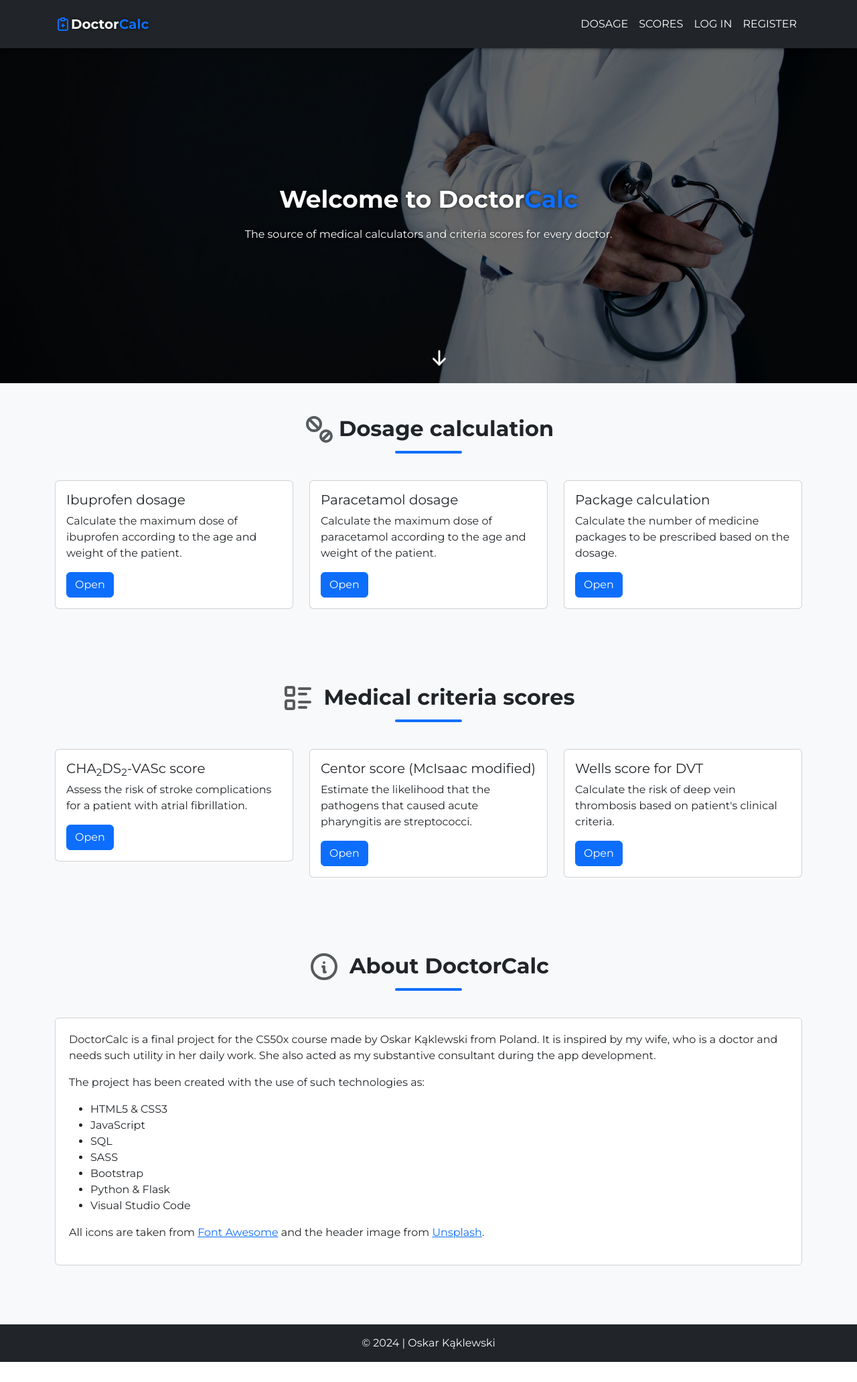
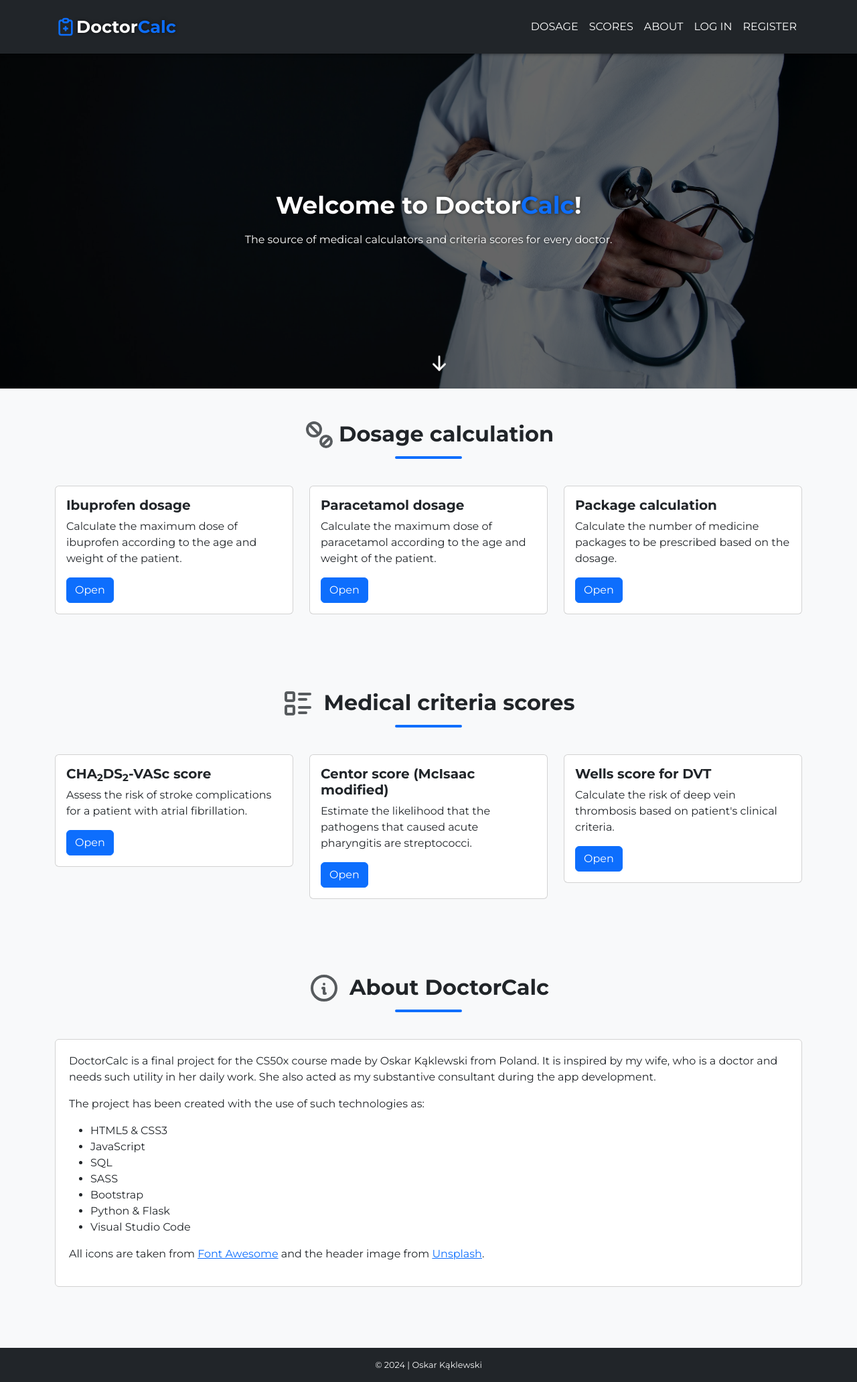
Before and after one commit to kaklewski/doctor-calc, a Flask app: page / in a window 1280 px wide. Shown: the whole page at 67% size. Before the commit the page ends 2033 px from the top, so only its background shows below. Run offline with Flask 3, Linux system fonts and the light colour scheme; some libraries are stand-ins or nearby versions.

Commit message:
Replaced some custom CSS with Bootstrap

```diff
--- a/static/css/main.css
+++ b/static/css/main.css
@@ -15,14 +15,6 @@ body {
   font-family: "Montserrat", sans-serif;
 }
 
-main {
-  padding-bottom: 50px;
-}
-
-h2 {
-  font-weight: bold;
-  text-align: center;
-}
 h2 svg {
   margin-top: -3px;
   margin-right: 5px;
@@ -58,9 +50,10 @@ h2 svg {
 .navbar .navbar-brand {
   display: flex;
   align-items: center;
+  font-size: 1.6em;
   font-weight: bold;
+  text-shadow: 0 0 5px rgba(0, 0, 0, 0.6);
   transition: color 0.3s;
-  text-shadow: 0 0 5px rgba(0, 0, 0, 0.6);
 }
 .navbar .navbar-brand svg,
 .navbar .navbar-brand span {
@@ -147,6 +140,7 @@ h2 svg {
   width: 100%;
   bottom: 0;
   background-color: #212529;
+  font-size: 0.8em;
 }
 
 .wrapper {
--- a/static/css/main.scss
+++ b/static/css/main.scss
@@ -20,14 +20,7 @@ body {
 	font-family: 'Montserrat', sans-serif;
 }
 
-main {
-	padding-bottom: 50px;
-}
-
 h2 {
-	font-weight: bold;
-	text-align: center;
-
 	svg {
 		margin-top: -3px;
 		margin-right: 5px;
@@ -68,9 +61,10 @@ h2 {
 	.navbar-brand {
 		display: flex;
 		align-items: center;
+		font-size: 1.6em;
 		font-weight: bold;
+		text-shadow: 0 0 5px rgba(0, 0, 0, 0.6);
 		transition: color 0.3s;
-		text-shadow: 0 0 5px rgba(0, 0, 0, 0.6);
 
 		svg,
 		span {
@@ -178,6 +172,7 @@ h2 {
 	width: 100%;
 	bottom: 0;
 	background-color: $dark-color;
+	font-size: 0.8em;
 }
 
 // SUB-PAGES
--- a/templates/centor-score.html
+++ b/templates/centor-score.html
@@ -3,7 +3,7 @@ endblock %} {% block main %}
 
 <section class="py-5">
 	<div class="container">
-		<h2 class="pageH2">
+		<h2 class="pageH2 fw-bold text-center">
 			<svg
 				xmlns="http://www.w3.org/2000/svg"
 				width="48"
--- a/templates/cha2ds2vasc-score.html
+++ b/templates/cha2ds2vasc-score.html
@@ -3,7 +3,7 @@
 
 <section class="py-5">
 	<div class="container">
-		<h2 class="pageH2">
+		<h2 class="pageH2 fw-bold text-center">
 			<svg
 				xmlns="http://www.w3.org/2000/svg"
 				width="48"
@@ -215,7 +215,8 @@
 					width="24"
 					height="24"
 					viewBox="0 0 24 24"
-					fill="currentColor"CentorScore
+					fill="currentColor"
+					CentorScore
 					class="icon icon-tabler icons-tabler-filled icon-tabler-star">
 					<path stroke="none" d="M0 0h24v24H0z" fill="none" />
 					<path
--- a/templates/favorites.html
+++ b/templates/favorites.html
@@ -2,7 +2,7 @@
 main %}
 <section class="py-5">
 	<div class="container">
-		<h2 class="pageH2">
+		<h2 class="pageH2 text-center fw-bold">
 			<svg
 				xmlns="http://www.w3.org/2000/svg"
 				width="32"
--- a/templates/ibuprofen-dosage.html
+++ b/templates/ibuprofen-dosage.html
@@ -3,7 +3,7 @@ block main %}
 
 <section class="py-5">
 	<div class="container">
-		<h2 class="pageH2">
+		<h2 class="pageH2 fw-bold text-center">
 			<svg
 				xmlns="http://www.w3.org/2000/svg"
 				width="48"
--- a/templates/index.html
+++ b/templates/index.html
@@ -4,7 +4,7 @@ and medical scores for doctors {% endblock %} {% block main %}
 <section class="header">
 	<div class="header-shadow"></div>
 	<div class="header-text">
-		<h1>Welcome to Doctor<span>Calc</span></h1>
+		<h1>Welcome to Doctor<span>Calc</span>!</h1>
 		<p>
 			The source of medical calculators and criteria scores for every
 			doctor.
@@ -31,7 +31,7 @@ and medical scores for doctors {% endblock %} {% block main %}
 
 <section id="dosage" class="dosage py-5">
 	<div class="container">
-		<h2>
+		<h2 class="fw-bold text-center">
 			<svg
 				xmlns="http://www.w3.org/2000/svg"
 				width="48"
@@ -56,7 +56,7 @@ and medical scores for doctors {% endblock %} {% block main %}
 			<div class="col-lg-4 col-md-6 mb-3">
 				<div class="card">
 					<div class="card-body">
-						<h5 class="card-title">Ibuprofen dosage</h5>
+						<h5 class="card-title fw-bold">Ibuprofen dosage</h5>
 						<p class="card-text">
 							Calculate the maximum dose of ibuprofen according to
 							the age and weight of the patient.
@@ -70,7 +70,7 @@ and medical scores for doctors {% endblock %} {% block main %}
 			<div class="col-lg-4 col-md-6 mb-3">
 				<div class="card">
 					<div class="card-body">
-						<h5 class="card-title">Paracetamol dosage</h5>
+						<h5 class="card-title fw-bold">Paracetamol dosage</h5>
 						<p class="card-text">
 							Calculate the maximum dose of paracetamol according
 							to the age and weight of the patient.
@@ -84,7 +84,7 @@ and medical scores for doctors {% endblock %} {% block main %}
 			<div class="col-lg-4 col-md-6 mb-3">
 				<div class="card">
 					<div class="card-body">
-						<h5 class="card-title">Package calculation</h5>
+						<h5 class="card-title fw-bold">Package calculation</h5>
 						<p class="card-text">
 							Calculate the number of medicine packages to be
 							prescribed based on the dosage.
@@ -101,7 +101,7 @@ and medical scores for doctors {% endblock %} {% block main %}
 
 <section id="criteria" class="criteria py-5">
 	<div class="container">
-		<h2>
+		<h2 class="fw-bold text-center">
 			<svg
 				xmlns="http://www.w3.org/2000/svg"
 				width="48"
@@ -132,7 +132,7 @@ and medical scores for doctors {% endblock %} {% block main %}
 			<div class="col-lg-4 col-md-6 mb-3">
 				<div class="card">
 					<div class="card-body">
-						<h5 class="card-title">
+						<h5 class="card-title fw-bold">
 							CHA<sub>2</sub>DS<sub>2</sub>-VASc score
 						</h5>
 						<p class="card-text">
@@ -148,7 +148,7 @@ and medical scores for doctors {% endblock %} {% block main %}
 			<div class="col-lg-4 col-md-6 mb-3">
 				<div class="card">
 					<div class="card-body">
-						<h5 class="card-title">
+						<h5 class="card-title fw-bold">
 							Centor score (McIsaac modified)
 						</h5>
 						<p class="card-text">
@@ -162,7 +162,7 @@ and medical scores for doctors {% endblock %} {% block main %}
 			<div class="col-lg-4 col-md-6 mb-3">
 				<div class="card">
 					<div class="card-body">
-						<h5 class="card-title">Wells score for DVT</h5>
+						<h5 class="card-title fw-bold">Wells score for DVT</h5>
 						<p class="card-text">
 							Calculate the risk of deep vein thrombosis based on
 							patient's clinical criteria.
@@ -179,7 +179,7 @@ and medical scores for doctors {% endblock %} {% block main %}
 
 <section id="about" class="about py-5">
 	<div class="container">
-		<h2>
+		<h2 class="fw-bold text-center">
 			<svg
 				xmlns="http://www.w3.org/2000/svg"
 				width="48"
--- a/templates/layout.html
+++ b/templates/layout.html
@@ -30,8 +30,8 @@
 				<a class="navbar-brand" href="/">
 					<svg
 						xmlns="http://www.w3.org/2000/svg"
-						width="24"
-						height="24"
+						width="32"
+						height="32"
 						viewBox="0 0 24 24"
 						fill="none"
 						stroke="currentColor"
@@ -84,9 +84,9 @@
 						<li class="nav-item">
 							<a class="nav-link" href="/#criteria">Scores</a>
 						</li>
-						<!-- <li class="nav-item">
+						<li class="nav-item">
 							<a class="nav-link" href="/#about">About</a>
-						</li> -->
+						</li>
 						{% if session["user_id"] %}
 						<li class="nav-item">
 							<a class="nav-link" href="/favorites">Favorites</a>
@@ -107,7 +107,7 @@
 			</div>
 		</nav>
 
-		<main>{% block main %}{% endblock %}</main>
+		<main class="pb-5">{% block main %}{% endblock %}</main>
 
 		<footer class="footer py-3 text-light text-center">
 			<p class="mb-0">
--- a/templates/package-calculation.html
+++ b/templates/package-calculation.html
@@ -3,7 +3,7 @@
 
 <section class="py-5">
 	<div class="container">
-		<h2 class="pageH2">
+		<h2 class="pageH2 fw-bold text-center">
 			<svg
 				xmlns="http://www.w3.org/2000/svg"
 				width="48"
--- a/templates/paracetamol-dosage.html
+++ b/templates/paracetamol-dosage.html
@@ -3,7 +3,7 @@
 
 <section class="py-5">
 	<div class="container">
-		<h2 class="pageH2">
+		<h2 class="pageH2 fw-bold text-center">
 			<svg
 				xmlns="http://www.w3.org/2000/svg"
 				width="48"
--- a/templates/wells-score-dvt.html
+++ b/templates/wells-score-dvt.html
@@ -3,7 +3,7 @@
 
 <section class="py-5">
 	<div class="container">
-		<h2 class="pageH2">
+		<h2 class="pageH2 fw-bold text-center">
 			<svg
 				xmlns="http://www.w3.org/2000/svg"
 				width="48"
```
Also changed, not shown: 1 other file.
